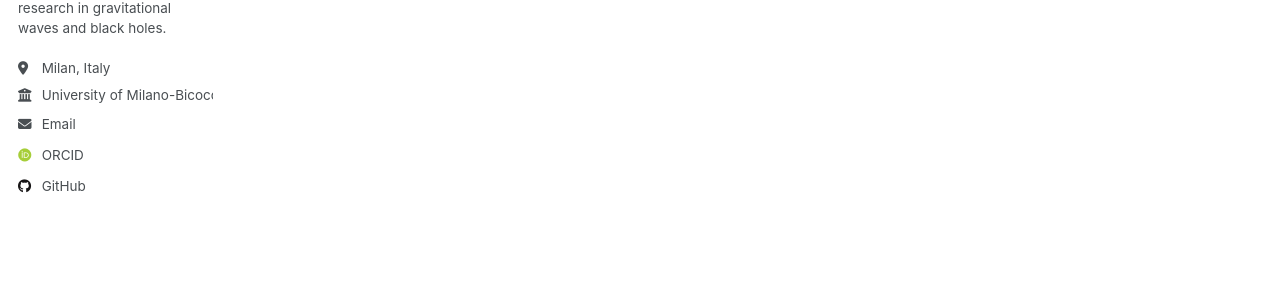
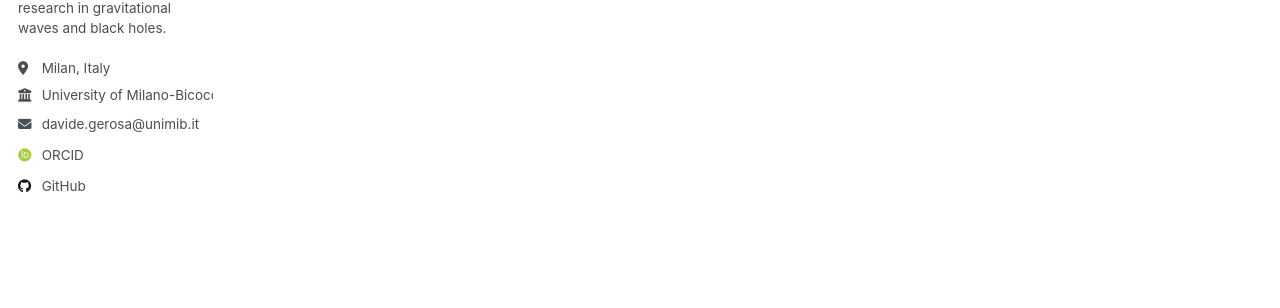
Before and after one commit to dgerosa/website, a Jekyll site: the page built from _pages/about.md, in a window 1280 px wide. Shown: the part 338-646 px from the top of the page. Built offline with Jekyll 4.4.1, drawn with Linux system fonts in a browser that asks for light colours; some web fonts are replaced.

Commit message:
Fri Jun  6 06:31:10 EDT 2025

```diff
--- a/_data/ui-text.yml
+++ b/_data/ui-text.yml
@@ -25,7 +25,7 @@ en: &DEFAULT_EN
   feed_label                 : "Feed"
   powered_by                 : "Powered by"
   website_label              : "Website"
-  email_label                : "Email"
+  email_label                : "davide.gerosa@unimib.it"
   recent_posts               : "Recent Posts"
   undefined_wpm              : "Undefined parameter words_per_minute at _config.yml"
   comment_form_info          : "Your email address will not be published. Required fields are marked"
```
